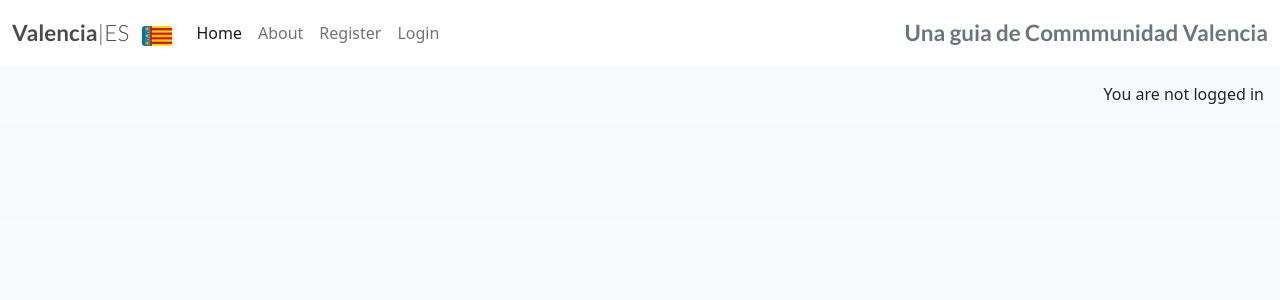
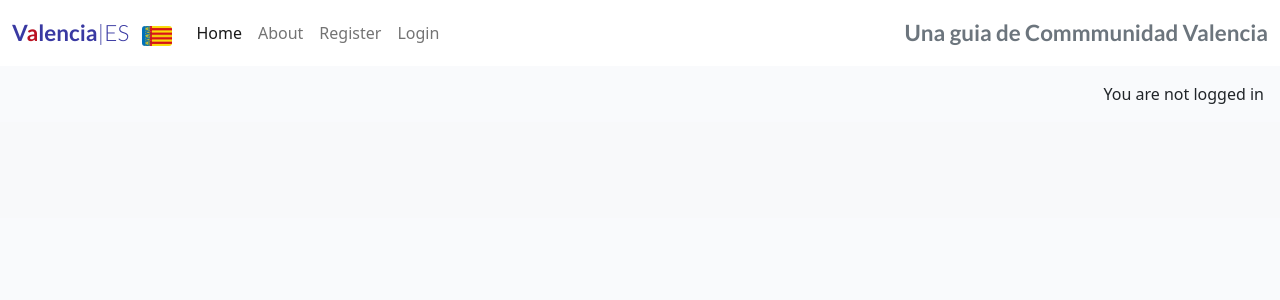
Before and after one commit to Richard-L4/Valencia_blog, a Django app: page / in a window 1280 px wide. Shown: the top 300 px of the page. Run offline with Django 4.2, Linux system fonts and the light colour scheme; data that the repository does not hold is empty.

Commit message:
color change to line 14 base red-a and span>lencia<

```diff
--- a/static/css/style.css
+++ b/static/css/style.css
@@ -6,11 +6,11 @@ body {
     font-family: Lato, sans-serif;
     font-size: 1.4rem;
     font-weight: 700;
-    color: #4A4A4F;
+    color: #3939a2;
 }
 
 .red-a {
-    color: #E84610;
+    color: #ba1222;
 }
 
 .thin {
--- a/templates/base.html
+++ b/templates/base.html
@@ -41,7 +41,7 @@
     <nav class="navbar navbar-expand-lg navbar-light bg-white">
         <div class="container-fluid">
             <a class="navbar-brand" href="{% url 'home' %}">
-                <span class="brand">V<span class="red-o">a</span>lencia<span class="thin">|ES</span></span>
+                <span class="brand">V<span class="red-a">a</span>lencia<span class="thin">|ES</span></span>
                 <img src="{% static 'images/Valencia-flag.jpg' %}" alt="Spanish flag" class="flag-icon ms-2">
               </a>
             <button class="navbar-toggler" type="button" data-bs-toggle="collapse" data-bs-target="#navbarText"
```
Also changed, not shown: 1 other file.
